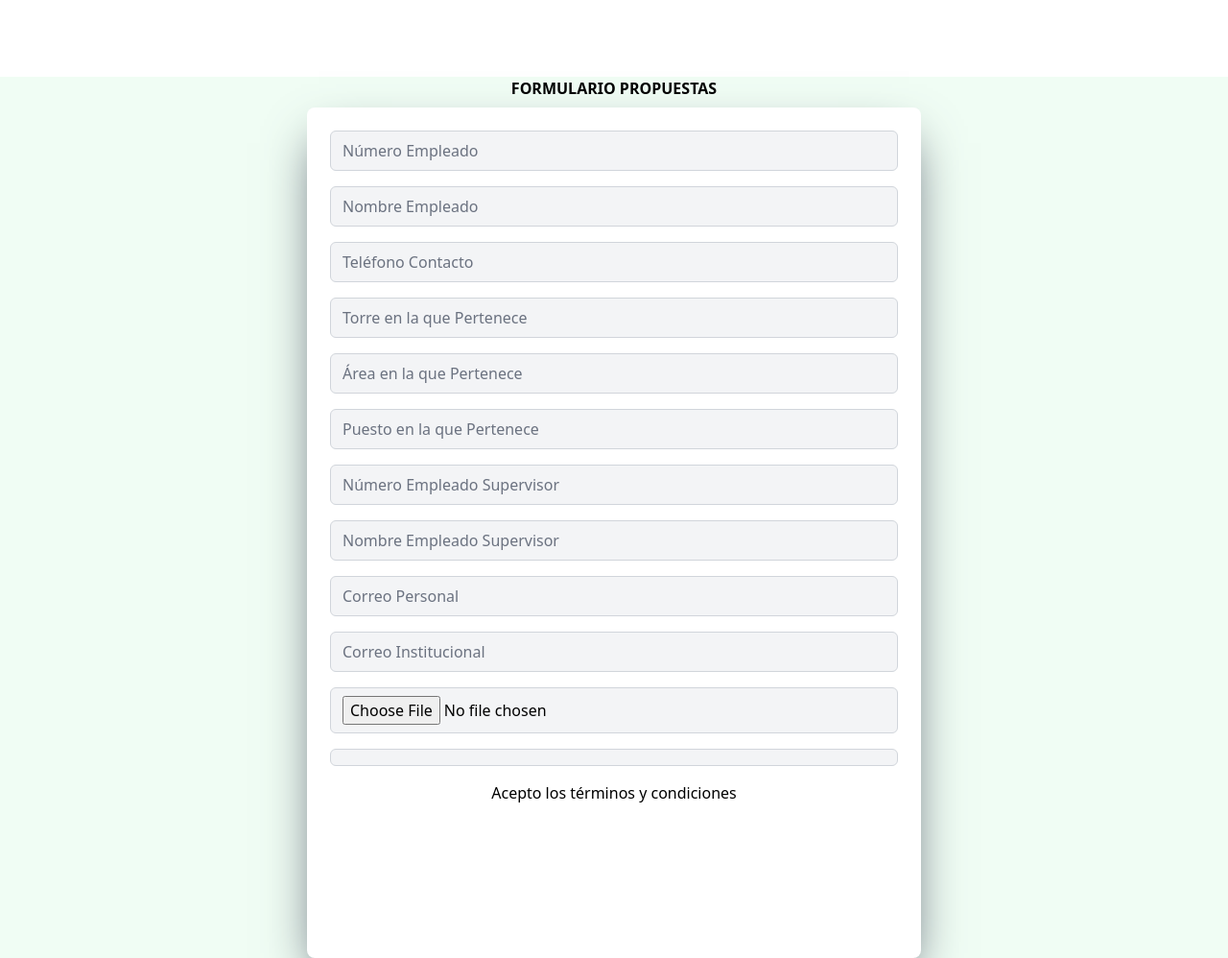
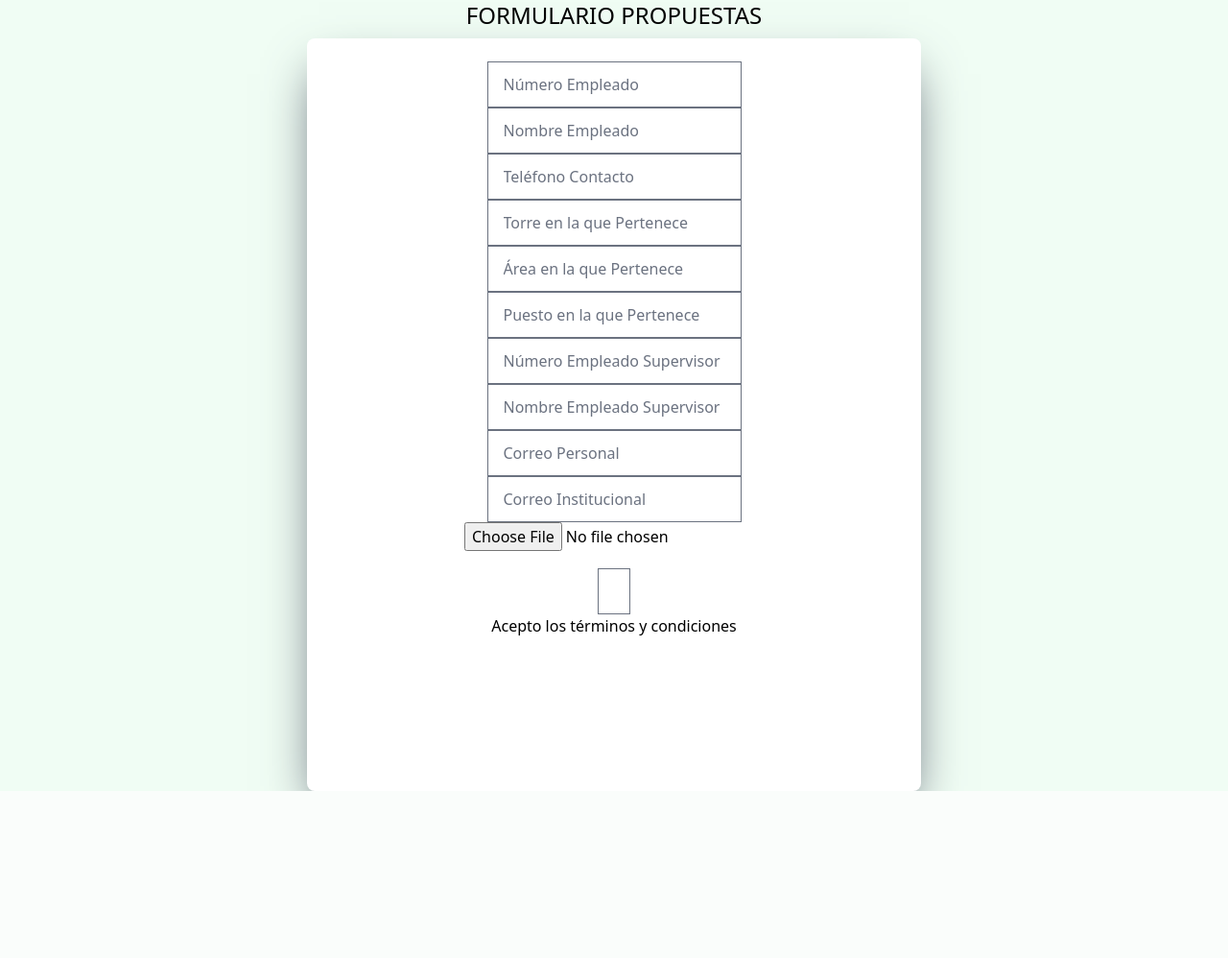
Before and after one commit to MARCACACAHUATE/project-myss, a Django app: template propuestas/templates/home_user.html in a window 1280 px wide. Shown: the whole page at 96% size. After the commit the page ends 824 px from the top, so only its background shows below. Run offline with Django 5.2, Linux system fonts and the light colour scheme; the template is opened without the code that fills it, so the values that code supplies are empty; style sheets or scripts are compiled from the project's sources; some libraries are stand-ins or nearby versions.

Commit message:
Feat: correciones a template login and home

```diff
--- a/propuestas/templates/home_user.html
+++ b/propuestas/templates/home_user.html
@@ -1,95 +1,69 @@
-{% load static %}
-{% load static tailwind_tags %}
-<!DOCTYPE html>
-<html lang="es">
-    <head>
-        <title>Envio de Propuesta</title>
-        <meta charset="UTF-8">
-        <meta name="viewport" content="width=device-width, initial-scale=1">
-        <link href="css/style.css" rel="stylesheet">
-        {% tailwind_css %}
-    </head>
-    <body>
+{% extends 'base.html' %}
+
 {% block main %}
-
 <article class="bg-gradient-to-r from-green-50 to-green-50 col-span-2 h-full text-center fondologinright">
 
-            <h1 class="text-verde font-bold  text-titulo-min-xl mt-0
-                      sm:mt-20 sm:text-titulo-xl">FORMULARIO PROPUESTAS</h1>
+  <h2 class="text-2xl text-center">
+        FORMULARIO PROPUESTAS</h2>
 
 
     <!--{{form.as_p}}-->
   <form action="" method="POST" id="myForm"
-                  class="bg-white mx-7 mt-2 h-3/4 rounded-lg p-6 shadow-2xl shadow-gray-600 grid grid-cols-2 justify-items-center
-                                  sm:w-1/2 sm:mx-auto sm:grid-cols-1">
+          class="bg-white mx-7 mt-2 h-3/4 rounded-lg p-6 shadow-2xl shadow-gray-600 grid grid-cols-2 justify-items-center sm:w-1/2 sm:mx-auto sm:grid-cols-1">
     {% csrf_token %}
 
-              <!--{% if mensaje %}
-                <div class="text-verde font-bold mb-4 mt-0">
-                  {{ mensaje }}
-                </div>
-              {% endif %}-->
-
-              <!--<select name="role_id" id="role_id" class="border border-gray-300 w-11/12 px-3 py-2 mb-4 rounded-md bg-gray-100 col-span-2
-              sm:col-span-1 sm:w-full" required>
-                <option value="0">Seleccionar</option>
-                <option value="2">Alumno</option>
-
-              </select>-->
-
-              <input name="numero_empleado" id="numero_empleado" class="border border-gray-300 w-11/12 px-3 py-2 mb-4 rounded-md bg-gray-100 col-span-2
-              sm:col-span-1 sm:w-full"
+      <input name="numero_empleado" id="numero_empleado"
+              class="h-12 px-4 text-left align-middle font-medium text-muted-foreground [&amp;:has([role=checkbox])]:pr-0"
               type="text" placeholder="Número Empleado" required>
 
-              <input name="nombre_empleado" id="nombre_empleado" class="border border-gray-300 w-11/12 px-3 py-2 mb-4 rounded-md bg-gray-100 col-span-2
-                            sm:col-span-1 sm:w-full"
+      <input name="nombre_empleado" id="nombre_empleado"
+              class="h-12 px-4 text-left align-middle font-medium text-muted-foreground [&amp;:has([role=checkbox])]:pr-0"
               type="text" placeholder="Nombre Empleado" required>
 
-              <!--<input name="fecha_recepcion" id="fecha_recepcion" class="border border-gray-300 w-10/12 px-3 py-2 mb-4 rounded-md bg-gray-100
-                            sm:w-full"
-                            type="datetime" placeholder="Fecha de Recepcion" required>-->
+      <!--<input name="fecha_recepcion" id="fecha_recepcion"
+              class="h-12 px-4 text-left align-middle font-medium text-muted-foreground [&amp;:has([role=checkbox])]:pr-0
+              type="date" placeholder="Fecha de Recepcion" required>-->
 
-              <input name="telefono_contacto" id="telefono_contacto" class="border border-gray-300 w-10/12 px-3 py-2 mb-4 rounded-md bg-gray-100
-                            sm:w-full"
+      <input name="telefono_contacto" id="telefono_contacto"
+              class="h-12 px-4 text-left align-middle font-medium text-muted-foreground [&amp;:has([role=checkbox])]:pr-0"
               type="number" placeholder="Teléfono Contacto" required>
 
-              <input name="torre" id="torre" class="border border-gray-300 w-11/12 px-3 py-2 mb-4 rounded-md bg-gray-100 col-span-2
-                            sm:col-span-1 sm:w-full"
+      <input name="torre" id="torre"
+                      class="h-12 px-4 text-left align-middle font-medium text-muted-foreground [&amp;:has([role=checkbox])]:pr-0"
                       type="text" placeholder="Torre en la que Pertenece" required>
 
-              <input name="area" id="area" class="border border-gray-300 w-11/12 px-3 py-2 mb-4 rounded-md bg-gray-100 col-span-2
-                            sm:col-span-1 sm:w-full"
+      <input name="area" id="area"
+                      class="h-12 px-4 text-left align-middle font-medium text-muted-foreground [&amp;:has([role=checkbox])]:pr-0"
                       type="text" placeholder="Área en la que Pertenece" required>
 
-              <input name="puesto" id="puesto" class="border border-gray-300 w-11/12 px-3 py-2 mb-4 rounded-md bg-gray-100 col-span-2
-                            sm:col-span-1 sm:w-full"
+      <input name="puesto" id="puesto"
+                      class="h-12 px-4 text-left align-middle font-medium text-muted-foreground [&amp;:has([role=checkbox])]:pr-0"
                       type="text" placeholder="Puesto en la que Pertenece" required>
 
-              <input name="numero_empleado_supervisor" id="numero_empleado_supervisor" class="border border-gray-300 w-11/12 px-3 py-2 mb-4 rounded-md bg-gray-100 col-span-2
-                            sm:col-span-1 sm:w-full"
+      <input name="numero_empleado_supervisor" id="numero_empleado_supervisor"
+                      class="h-12 px-4 text-left align-middle font-medium text-muted-foreground [&amp;:has([role=checkbox])]:pr-0"
                       type="text" placeholder="Número Empleado Supervisor" required>
 
-              <input name="nombre_empleado_supervisor" id="nombre_empleado_supervisor" class="border border-gray-300 w-11/12 px-3 py-2 mb-4 rounded-md bg-gray-100 col-span-2
-                            sm:col-span-1 sm:w-full"
+      <input name="nombre_empleado_supervisor" id="nombre_empleado_supervisor"
+                      class="h-12 px-4 text-left align-middle font-medium text-muted-foreground [&amp;:has([role=checkbox])]:pr-0"
                       type="text" placeholder="Nombre Empleado Supervisor" required>
 
-              <input name="correo_personal" id="correo_personal" class="border border-gray-300 w-11/12 px-3 py-2 mb-4 rounded-md bg-gray-100 col-span-2
-                            sm:col-span-1 sm:w-full"
+      <input name="correo_personal" id="correo_personal"
+                      class="h-12 px-4 text-left align-middle font-medium text-muted-foreground [&amp;:has([role=checkbox])]:pr-0"
                       type="email" placeholder="Correo Personal" required>
 
-              <input name="correo_institucional" id="correo_institucional" class="border border-gray-300 w-11/12 px-3 py-2 mb-4 rounded-md bg-gray-100 col-span-2
-                            sm:col-span-1 sm:w-full"
+      <input name="correo_institucional" id="correo_institucional"
+              class="h-12 px-4 text-left align-middle font-medium text-muted-foreground [&amp;:has([role=checkbox])]:pr-0"
               type="email" placeholder="Correo Institucional" required>
 
-              <input name="documento" id="documento" class="border border-gray-300 w-11/12 px-3 py-2 mb-4 rounded-md bg-gray-100 col-span-2
-                            sm:col-span-1 sm:w-full"
+      <input name="documento" id="documento"
+              class="h-12 px-4 text-left align-middle font-medium text-muted-foreground [&amp;:has([role=checkbox])]:pr-0"
               type="file" placeholder="Documento Propuesto" required>
 
-              <input name="consentimiento" id="consentimiento" class="border border-gray-300 w-11/12 px-3 py-2 mb-4 rounded-md bg-gray-100 col-span-2
-                            sm:col-span-1 sm:w-full"
+      <input name="consentimiento" id="consentimiento"
+              class="h-12 px-4 text-left align-middle font-medium text-muted-foreground [&amp;:has([role=checkbox])]:pr-0"
               type="checkbox" required>
         <label for="consentimiento">Acepto los términos y condiciones</label><br><br>
-
 
     <button class="bg-verde w-10/12 py-2 text-white font-bold rounded-full cursor-pointer hover:bg-green-300 mt-6"
     onclick="validatePassword()">
@@ -101,11 +75,6 @@
               <!--<a href="{% url 'login' %}" class="bg-verde w-10/12 py-2 text-white font-bold rounded-full cursor-pointer
                 hover:bg-green-300 mt-4"><div>Cancelar</div></a>-->
     <br>
-
   </form>
-
 </article>
-
 {% endblock%}
-    </body>
-</html>
```
Also changed, not shown: usuarios/templates/login.html (+13 -33 lines). Lines whose indentation alone changed are shown as unchanged.
